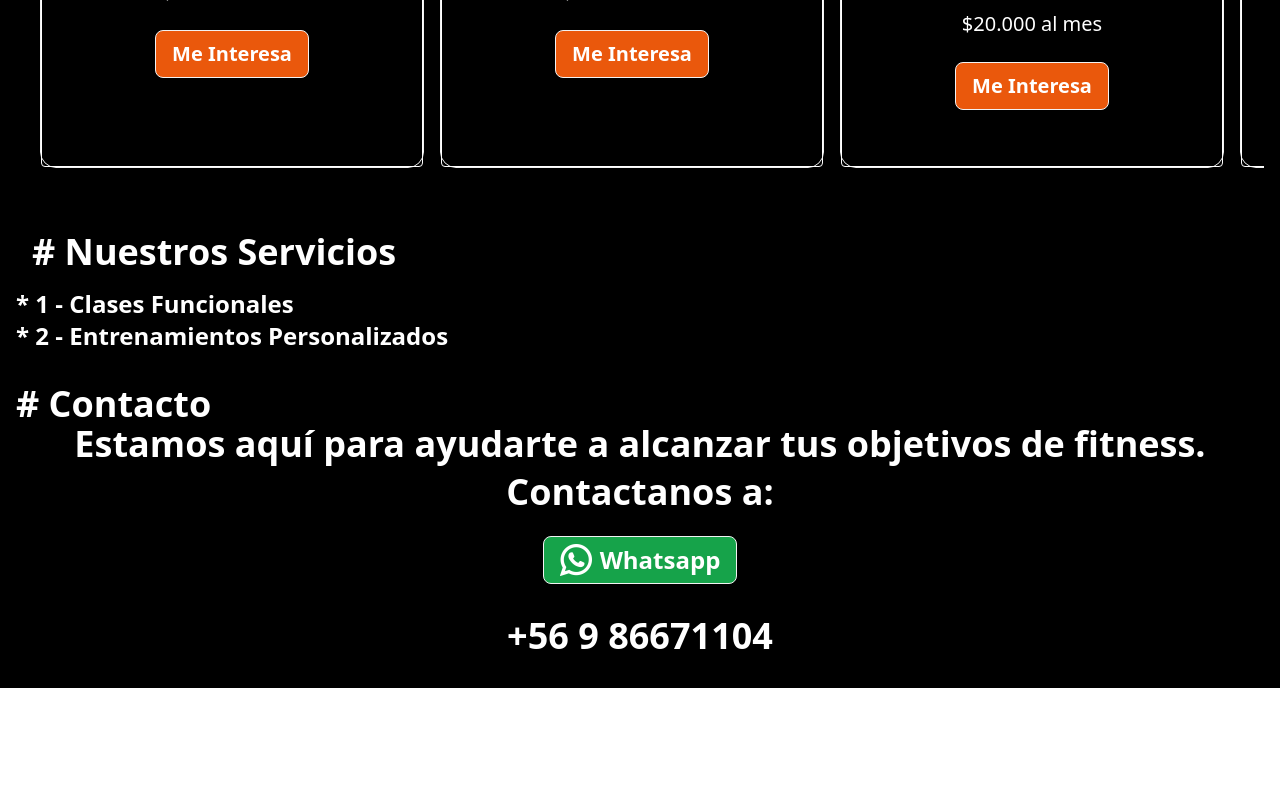
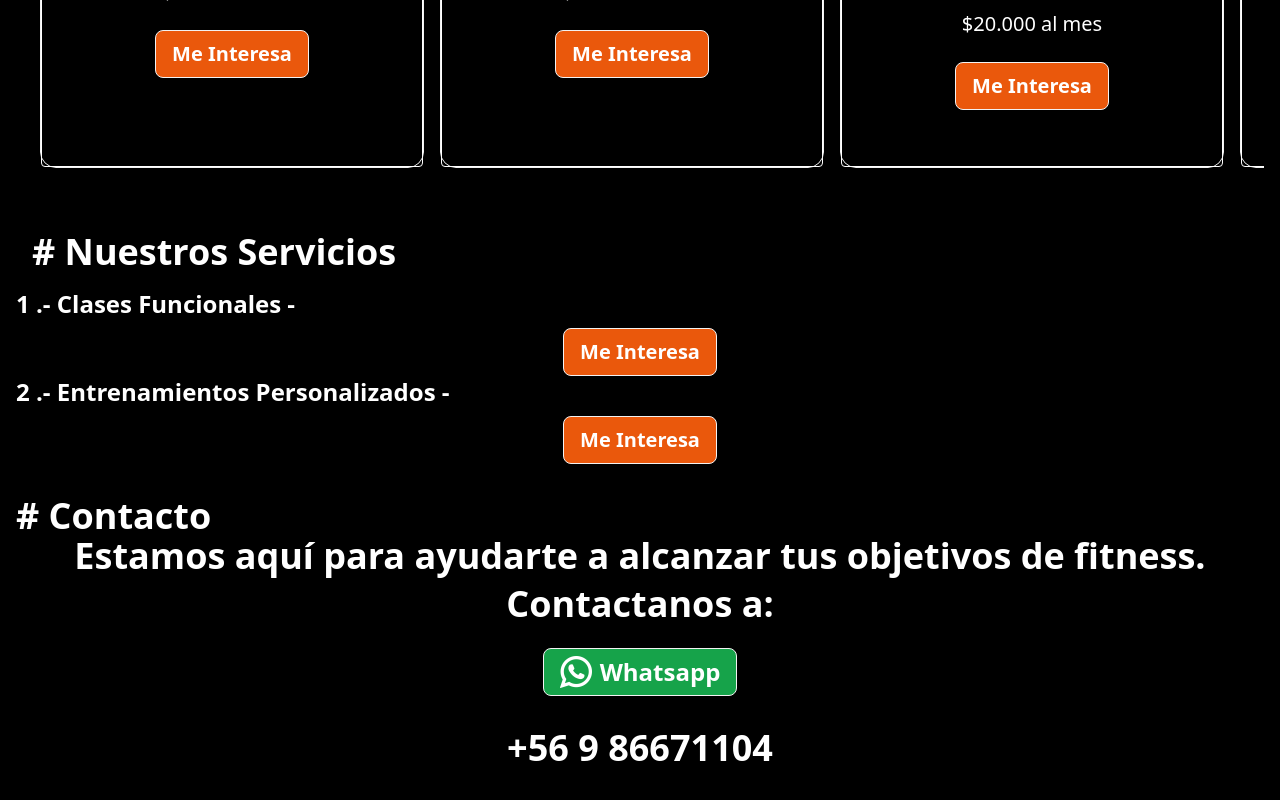
Before and after one commit to gymgross/gross, a React (Vite) app: page / in a window 1280 px wide. Shown: the part 1056-1856 px from the top of the page. Before the commit the page ends 1744 px from the top, so only its background shows below. Built offline with nearby package versions, Linux system fonts and the light colour scheme.

Commit message:
se sube la lista dinamica para recorrer en el modulo de servicios

```diff
--- a/src/App.jsx
+++ b/src/App.jsx
@@ -164,7 +164,10 @@ return (
                 {servicios.map((servicio,i) => {
                     return (
                             <div className="text-2xl text-white font-bold text-start">
-                            * {i + 1} - {servicio.name}
+                                {i + 1} .- {servicio.name} -
+                                <div className="card-actions mt-2 ">
+                                    <div onClick={(e) => sendWhatsapp(e, `Hola, me interesa el servicio de  ${servicio.name} y quisiera unirme a Gross Gym. ¿Podría obtener mas información?`)} className="m-auto btn text-white text-xl capitalized bg-orange-600">Me Interesa</div>
+                                </div>
                             </div>
                     )
                 })}
```
